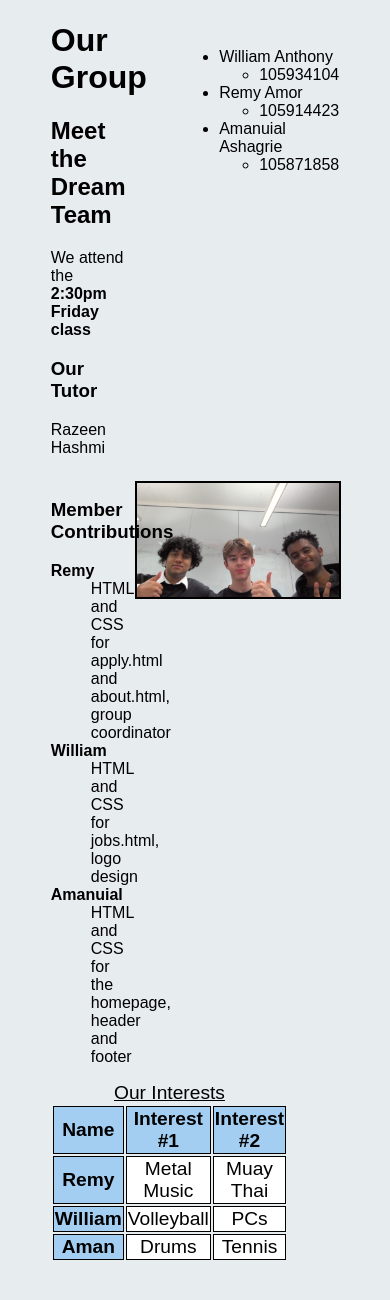
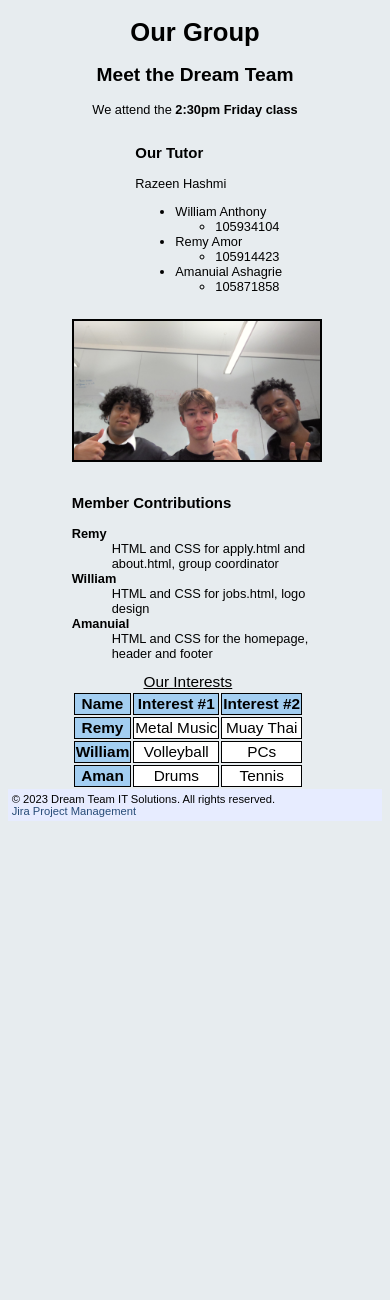
Before and after one commit to Remy-Amor/dream_team_COS10026_project, a PHP site: page /about.html in a window 390 px wide. Shown: the part 127-1427 px from the top of the page. After the commit the page ends 948 px from the top, so only its background shows below. Run offline with PHP 8.4, Linux system fonts and the light colour scheme; some web fonts are replaced.

Commit message:
worked on phone size for about.html

```diff
--- a/about.html
+++ b/about.html
@@ -35,10 +35,10 @@
                <h1>Our Group</h1>
                <h2>Meet the Dream Team</h2>
                <p>We attend the <strong>2:30pm Friday class</strong></p>
+          </div>
+          <div class="student_id_list">
                <h3>Our Tutor</h3>
                <p>Razeen Hashmi</p>
-          </div>
-          <div class="student_id_list">
                <ul>
                     <li>William Anthony
                          <ul>
@@ -58,7 +58,7 @@
                </ul>
           </div>
           <div class="group_image">
-               <img src="images/about_me_group_photo.jpg" alt="a group photo of Aman, Remy, and William">
+               <img id="group_image" src="images/about_me_group_photo.jpg" alt="a group photo of Aman, Remy, and William">
           </div>
           <div class="member_info">
                <h3>Member Contributions</h3>
--- a/styles/about.css
+++ b/styles/about.css
@@ -51,6 +51,7 @@ description: refers to about.html
      float: right;
      max-width: 100%;
      margin-right: 20%;
+     margin-top: 20%;
      border: 2px solid black;
  }
 
--- a/styles/responsive.css
+++ b/styles/responsive.css
@@ -6,7 +6,8 @@ last modified: 14/4/2025
 description: refers to all pages about resizing page layout based on screen size
 */
 
-/* for hone size */
+/* for phone size */
+
 
 @media screen and (max-width: 546px) {
      /* header styling */
@@ -31,4 +32,53 @@ description: refers to all pages about resizing page layout based on screen size
           margin: 0;
           display: inline-block;
      }
+
+     /* About page */
+
+     .about_grid {
+          display: grid;
+          grid-template-columns: repeat(6, 1fr);
+          grid-template-rows: repeat(10, 1fr);
+          font-size: 0.8em;
+     }
+
+     .headings_and_intro {
+          grid-column: span 4 / span 4;
+          grid-row: span 3 / span 3;
+          grid-column-start: 2;
+          grid-row-start: 1;
+          text-align: center;
+      }
+
+      .student_id_list {
+          grid-column: span 4 / span 4;
+          grid-row: span 4 / span 4;
+          grid-column-start: 3;
+          grid-row-start: 2;
+      }
+
+      .group_image {
+          grid-column: span 4 / span 4;
+          grid-row: span 2 / span 2;
+          grid-column-start: 2;
+          grid-row-start: 5;
+      }
+
+      .member_info {
+          grid-column: span 4 / span 4;
+          grid-row: span 4 / span 4;
+          grid-column-start: 2;
+          grid-row-start: 7;
+      }
+
+      .interests_table {
+          grid-column: span 2 / span 2;
+          grid-column-start: 2;
+          grid-row-start: 11;
+      }
+
+      #group_image {
+          float: none;
+          margin-top: 0;
+      }
 }
```
